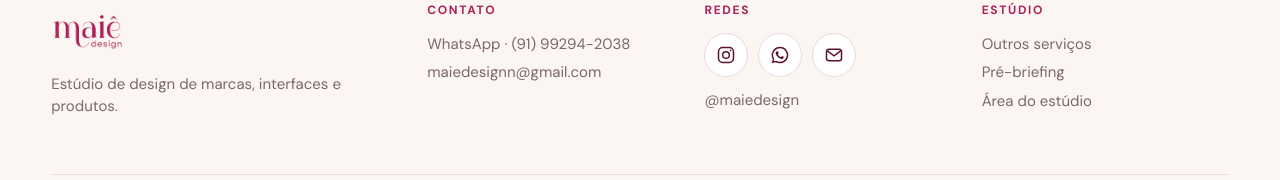
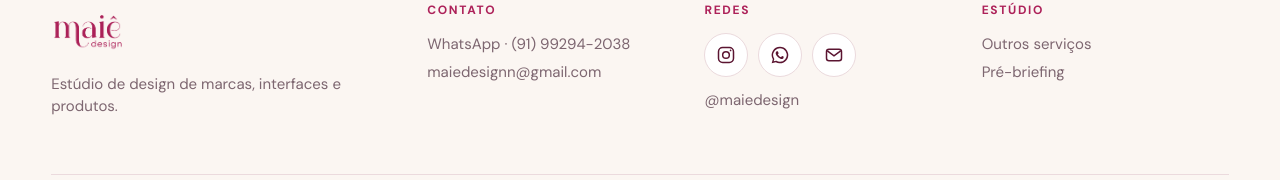
Before and after one commit to maiedesign/maie-site, a plain HTML site: page index.html in a window 1280 px wide. Shown: the part 5325-5505 px from the top of the page. Drawn offline with Linux system fonts and the light colour scheme.

Commit message:
Remove o link "Área do estúdio" do rodapé
Co-Authored-By: Claude Opus 5.5 <noreply@anthropic.com>

```diff
--- a/index.html
+++ b/index.html
@@ -624,7 +624,7 @@ function pubFoot(){return `<footer class="pub-foot"><div class="foot-grid">
 <div><img src="${IMG.logoD}" alt="maiê design"><p>Estúdio de design de marcas, interfaces e produtos.</p></div>
 <div><h5>Contato</h5><a href="https://wa.me/${WHATS}">WhatsApp · (91) 99294-2038</a><a href="mailto:${EMAIL}">${EMAIL}</a></div>
 <div><h5>Redes</h5><div class="socials"><a href="https://instagram.com/maiedesign" target="_blank" rel="noopener" aria-label="Instagram @maiedesign" title="Instagram"><svg viewBox="0 0 24 24" fill="none" stroke="currentColor" stroke-width="1.8"><rect x="3" y="3" width="18" height="18" rx="5"/><circle cx="12" cy="12" r="4"/><circle cx="17.5" cy="6.5" r="1" fill="currentColor" stroke="none"/></svg></a><a href="https://wa.me/${WHATS}" target="_blank" rel="noopener" aria-label="WhatsApp" title="WhatsApp"><svg viewBox="0 0 24 24" fill="currentColor"><path d="M12 2a10 10 0 00-8.6 15.1L2 22l5-1.3A10 10 0 1012 2zm0 18.2c-1.5 0-3-.4-4.3-1.2l-.3-.2-3 .8.8-2.9-.2-.3A8.2 8.2 0 1112 20.2zm4.5-6.1c-.2-.1-1.5-.7-1.7-.8-.2-.1-.4-.1-.6.1l-.8 1c-.1.2-.3.2-.5.1-.7-.3-1.4-.7-2-1.3-.6-.5-1-1.1-1.4-1.8-.1-.2 0-.4.1-.5l.4-.4.3-.4v-.4l-.8-1.9c-.2-.5-.4-.4-.6-.4h-.5c-.2 0-.5.1-.7.3-.6.6-.9 1.4-.9 2.2 0 .9.4 1.8 1 2.6 1.1 1.6 2.5 2.9 4.2 3.7 1.6.7 2.1.6 2.6.5.7-.1 1.4-.6 1.7-1.2.1-.3.1-.7 0-.9l-.3-.1z"/></svg></a><a href="mailto:${EMAIL}" aria-label="E-mail" title="${EMAIL}"><svg viewBox="0 0 24 24" fill="none" stroke="currentColor" stroke-width="1.8"><rect x="3" y="5" width="18" height="14" rx="3"/><path d="M4 7l8 6 8-6"/></svg></a></div><p class="sm" style="margin-top:12px">@maiedesign</p></div>
-<div><h5>Estúdio</h5><a href="#outros-servicos">Outros serviços</a><a href="#prebriefing">Pré-briefing</a><a href="https://studio.maiedesign.com.br/" target="_blank" rel="noopener">Área do estúdio</a></div>
+<div><h5>Estúdio</h5><a href="#outros-servicos">Outros serviços</a><a href="#prebriefing">Pré-briefing</a></div>
 </div><div class="foot-bot"><span>© ${new Date().getFullYear()} Maiê Design Studio. Todos os direitos reservados.</span><button data-scroll="top">Voltar ao topo ↑</button></div></footer>`}
 const waLink=(msg='Oi, May! Vi a página do Maiê Studio e quero criar a minha marca. Podemos conversar?')=>`https://wa.me/${WHATS}?text=${encodeURIComponent(msg)}`;
 const WA_ICON='<svg viewBox="0 0 24 24" fill="#25D366" aria-hidden="true"><path d="M12 2a10 10 0 00-8.6 15.1L2 22l5-1.3A10 10 0 1012 2zm5.3 14.1c-.2.6-1.3 1.2-1.8 1.2-.5.1-1 .2-3.3-.7-2.8-1.1-4.5-3.9-4.7-4.1-.1-.2-1.1-1.5-1.1-2.9s.7-2.1 1-2.4c.3-.3.6-.3.8-.3h.6c.2 0 .4 0 .6.5l.9 2.1c.1.2.1.4 0 .5l-.4.6-.4.4c-.1.2-.3.3-.1.6.2.3.8 1.3 1.7 2.1 1.2 1 2.1 1.3 2.4 1.5.3.1.5.1.6-.1l.9-1c.2-.3.4-.2.6-.1l2 1c.3.1.5.2.5.3.1.1.1.6-.2 1.2z"/></svg>';
```
